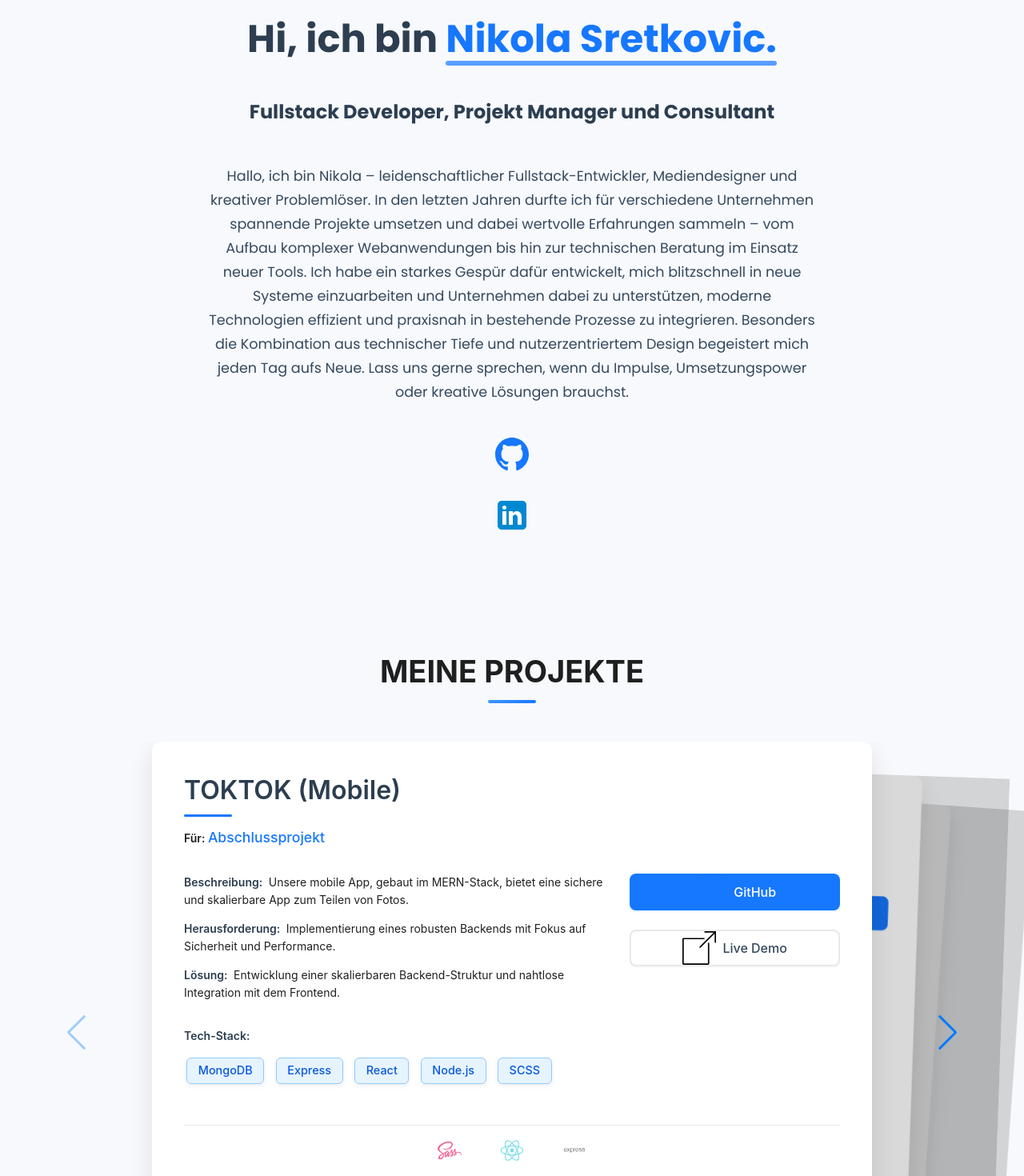
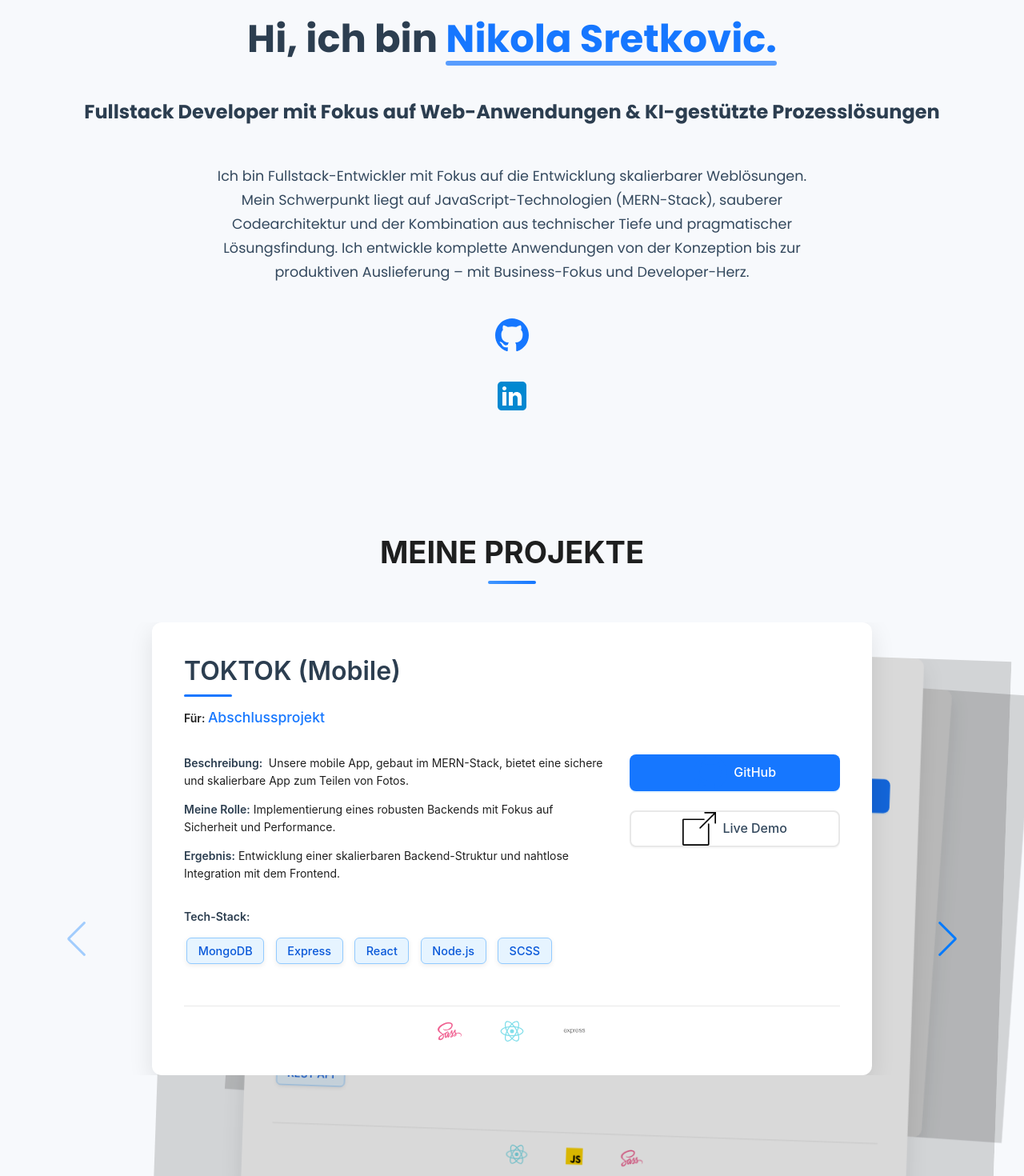
Before and after one commit to NikolaSretko/React_Landingpage, a React (Vite) app: page / in a window 1280 px wide. Shown: the part 100-1570 px from the top of the page at 80% size. Built offline with nearby package versions, Linux system fonts and the light colour scheme.

Commit message:
description fix

```diff
--- a/src/components/contact/ContactSection.jsx
+++ b/src/components/contact/ContactSection.jsx
@@ -55,7 +55,7 @@ const ContactSection = () => {
           <Divider />
 
           <Paragraph className="contact-method">
-            <MailOutlined className="icon" /> nikola.sretkovic99@gmail.com
+            <MailOutlined className="icon" /> development@nikolasretkovic.info
           </Paragraph>
 
           <Paragraph className="availability">
--- a/src/components/header/Header.jsx
+++ b/src/components/header/Header.jsx
@@ -13,14 +13,10 @@ const Header = ( ) => {
         <h1>
           Hi, ich bin <span>Nikola Sretkovic.</span>
         </h1>
-        <h2>Fullstack Developer, Projekt Manager und Consultant</h2>
+        <h2>Fullstack Developer mit Fokus auf Web-Anwendungen & KI-gestützte Prozesslösungen</h2>
         <p>
-          Hallo, ich bin Nikola – leidenschaftlicher Fullstack-Entwickler, Mediendesigner und kreativer Problemlöser.
-In den letzten Jahren durfte ich für verschiedene Unternehmen spannende Projekte umsetzen und dabei wertvolle Erfahrungen sammeln – vom Aufbau komplexer Webanwendungen bis hin zur technischen Beratung im Einsatz neuer Tools.
-
-Ich habe ein starkes Gespür dafür entwickelt, mich blitzschnell in neue Systeme einzuarbeiten und Unternehmen dabei zu unterstützen, moderne Technologien effizient und praxisnah in bestehende Prozesse zu integrieren. Besonders die Kombination aus technischer Tiefe und nutzerzentriertem Design begeistert mich jeden Tag aufs Neue.
-
-Lass uns gerne sprechen, wenn du Impulse, Umsetzungspower oder kreative Lösungen brauchst.
+          Ich bin Fullstack-Entwickler mit Fokus auf die Entwicklung skalierbarer Weblösungen. Mein Schwerpunkt liegt auf JavaScript-Technologien (MERN-Stack), sauberer Codearchitektur und der Kombination aus technischer Tiefe und pragmatischer Lösungsfindung.
+          Ich entwickle komplette Anwendungen von der Konzeption bis zur produktiven Auslieferung – mit Business-Fokus und Developer-Herz.
         </p>
         <a
         target='blank'
--- a/src/components/projectsection/ProjectSection.jsx
+++ b/src/components/projectsection/ProjectSection.jsx
@@ -45,10 +45,10 @@ const ProjectSection = () => {
       id: 2,
       title: "Skill-Matching App",
       client: "Vizionists GmbH",
-      description: "Entwicklung einer intelligenten Matching-Plattform zur Analyse und Empfehlung von Talenten für offene Positionen sowie zur Teamzusammenstellung im Unternehmen.",
-      challenge: "Abgleich individueller Skillsets und Persönlichkeitsmerkmale mit komplexen Jobanforderungen und bestehender Teamstruktur.",
+      description: "Im Rahmen eines Kundenprojekts für die Vizionists GmbH konzipierte und entwickelte ich eine voll funktionsfähige Weblösung zur KI-basierten Matching-Analyse. Zielgruppe sind Personaldienstleister und KMUs, die ihren Recruiting-Prozess datengestützt optimieren möchten.",
+      challenge: "Fullstack-Entwicklung from scratch (Konzeption, Architektur, Entwicklung, Deployment) Umsetzung mit MERN-Stack, Machine-Learning-Integration zur semantischen Analyse REST-API, Authentifizierung, rollenbasiertes Zugriffssystem, Git-Versionierung Fokus auf Skalierbarkeit, modulare Architektur und Clean Code",
       solution: "Entwicklung eines datengetriebenen Analyse-Tools mit KI-gestütztem Matching auf Basis von Skills und psychologischen Profilen zur Optimierung von Recruiting und Teamdynamik.",
-      techStack: ["React", "Node.js", "GraphQL", "MongoDB", "Stripe API","OpenAI API","REST API"],
+      techStack: ["React", "Node.js", "GraphQL", "MongoDB","OpenAI API","REST API"],
       videoUrl: "https://res.cloudinary.com/dxphdtwvh/video/upload/v1745921488/cc-match_cLYexN7W_j9mot0.mp4", // Platzhalter
       technologies: [<React key="react" />, <JavaScript key="javascript" />, <Sass key="sass" />]
     },
@@ -56,10 +56,10 @@ const ProjectSection = () => {
       id: 3,
       title: "Instagram Content & Reservierungstool",
       client: "Blue-Chip-Holding GmbH",
-      description: "Entwicklung eines Tools zur automatisierten Verwaltung von Instagram-Anfragen mit integriertem Reservierungssystem für Dienstleistungen.",
-      challenge: "Verarbeitung unstrukturierter Nachrichten, Zusammenführung fragmentierter Informationen und automatische Erstellung verfügbarer Buchungsoptionen.",
+      description: "Ich entwickelte ein intelligentes Tool zur Verwaltung von Terminen und Inhalten – im direkten Kundenauftrag der Blue-Chip-Holding. Ziel war die Automatisierung manueller Abläufe im Veranstaltungsmanagement.",
+      challenge: "Eigenverantwortlicher Aufbau der Anwendung mit React, Node.js, MongoDB Kalender-Logik, Benutzerverwaltung, dynamische Inhaltssteuerung per KI-Komponente Full-Deployment auf Render/Docker, API-Sicherheit via JWT",
       solution: " Entwicklung eines modularen Systems mit KI-gestützter Nachrichtenanalyse, Verfügbarkeitsprüfung und automatischer Terminvorschlagserstellung über eine interaktive Oberfläche.",
-      techStack: ["React", "Node.js", "MongoDB", "OpenAI API"],
+      techStack: ["React", "Node.js", "MongoDB", "OpenAI API","Stripe API"],
       videoUrl: "https://res.cloudinary.com/dxphdtwvh/video/upload/v1745924375/Bildschirmaufnahme_2025-04-24_um_14.54.43_c5ckud.mov", // Platzhalter
       technologies: [<React key="react" />, <JavaScript key="javascript" />, <MERN key="mern" /> ]
     }
@@ -99,11 +99,11 @@ const ProjectSection = () => {
                     {project.description}
                   </Paragraph>
                   <Paragraph>
-                    <Text strong>Herausforderung: </Text>
+                    <Text strong>Meine Rolle:</Text>
                     {project.challenge}
                   </Paragraph>
                   <Paragraph>
-                    <Text strong>Lösung: </Text>
+                    <Text strong>Ergebnis:</Text>
                     {project.solution}
                   </Paragraph>
 
```
